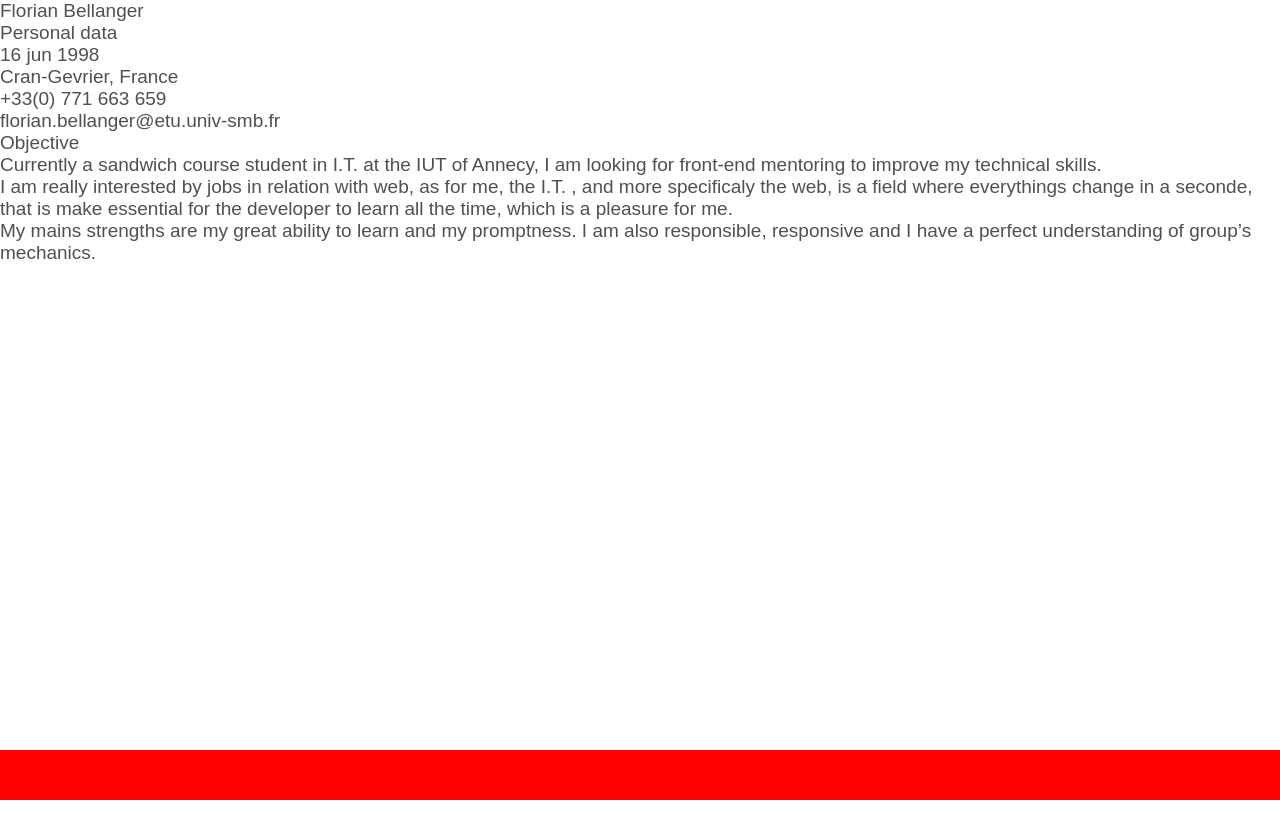
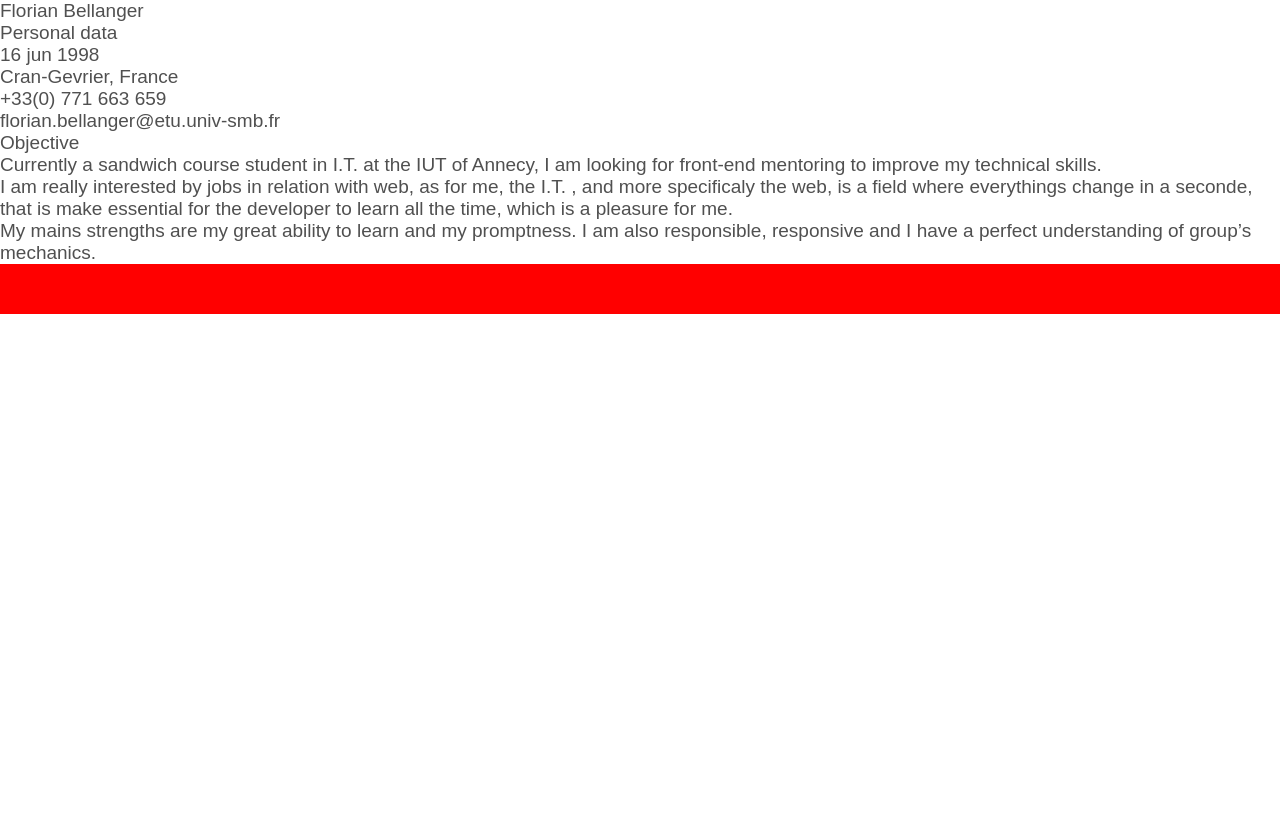
Before and after one commit to Quidam74/porte-folio-2018, a website: page src/index.html in a window 1280 px wide. Shown: the top 838 px of the page. Drawn offline with nearby package versions, Linux system fonts and the light colour scheme; files that its build step writes are made by us from their sources.

Commit message:
add pair selector

```diff
--- a/src/scss/components/_page.scss
+++ b/src/scss/components/_page.scss
@@ -17,7 +17,9 @@
     background-color: red;
     width: 100%;
     height: 50px;
-    margin: auto;
-    margin-bottom: 0;
+    &:nth-child(even) {
+      margin: auto;
+      margin-bottom: 0;
+    }
   }
 }
```
